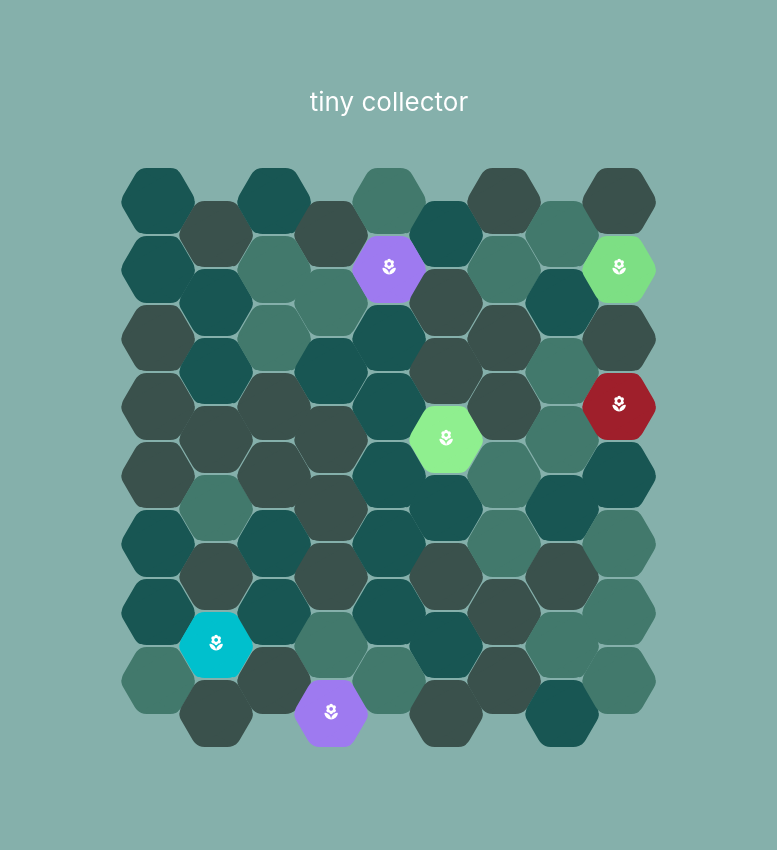
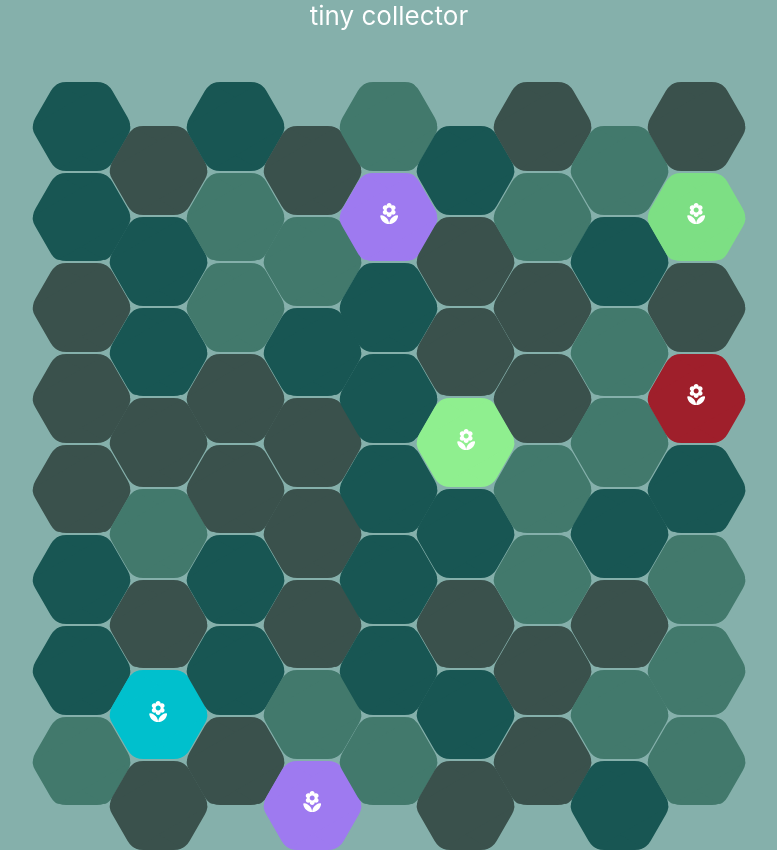
Before and after one commit to shelkeller/tiny-collector, a React (Create React App) app: page / in a window 1280 px wide. Shown: the whole page, without its empty margins (251-1028 px from the left). Before the commit the page ends 800 px from the top, so only its background shows below. Built offline with nearby package versions, Linux system fonts and the light colour scheme.

Commit message:
tooltip stuff

```diff
--- a/src/App.js
+++ b/src/App.js
@@ -4,6 +4,7 @@ import HexagonGrid from 'react-hexagon-grid';
 import times from 'lodash/times';
 import LocalFloristRounded from "@material-ui/icons/LocalFloristRounded";
 import PlotRow from './components/PlotGrid';
+import { useState } from 'react';
 
 // returns an integer between 0 and max
 function roll(max) {
@@ -28,7 +29,6 @@ function App() {
   const rowSize = 9;
   const plots2D = [];
   let hexagons = generatePlots(rowSize*(rowSize-1));
-
   while(hexagons.length) plots2D.push(hexagons.splice(0, rowSize));
 
   times(plots2D.length, index => {
@@ -37,6 +37,7 @@ function App() {
       plots2D[index][index2].column = index2;
     });
   });
+
 
   return (
     <>
--- a/src/components/PlotGrid.js
+++ b/src/components/PlotGrid.js
@@ -1,50 +1,72 @@
 import { makeStyles } from "@material-ui/core/styles";
 import LocalFloristRounded from "@material-ui/icons/LocalFloristRounded";
+import { useState } from "react";
+import Tooltip from '@material-ui/core/Tooltip';
+
 
 function Plot(props){
   let plot = props.plot;
+  let plots = props.plots;
+  let setPlots = props.setPlots;
   let classy = "hexagon "+plot.content;
-  let grassOptions = ["#42796c",
-"#3a514c",
-"#185653"]
+  let grassOptions = [
+    "#42796c",
+    "#3a514c",
+    "#185653"
+  ]
 
-  let flowerOptions = ["#9f1f2b",
-"#e88f00",
-"#e0c55f",
-"#7ddf84",
-"#00c0cd",
-"#9e7af0"]
+  let flowerOptions = [
+    "#9f1f2b",
+    "#e88f00",
+    "#e0c55f",
+    "#7ddf84",
+    "#00c0cd",
+    "#9e7af0"
+  ]
 
-  let color = grassOptions[Math.floor(Math.random() * Math.floor(3))]
+function getRandom(min, max) {
+  return Math.random() * (max - min) + min;
+}
+  let color = grassOptions[Math.floor(Math.random() * Math.floor(3))];
+  let filter = "";
   let content = <></>
   if (plot.isFlower){
     color = flowerOptions[Math.floor(Math.random() * Math.floor(7))]
     content = <LocalFloristRounded />;
   }
 
+
+
   let handleClick = (id) => {
-    console.log(id);
+    let thePlot = plots.filter((plot) => {return plot.id === id})[0];
+    console.log(thePlot);
   }
 
+
+  let tooltipContent = <p style={{fontSize: 14}}>{"Your ass is " + plot.content}</p>
+let myStyle = { backgroundColor: color };
   return (
-    <div className={classy} style={{backgroundColor: color}} onClick={()=>{
+    <Tooltip title={tooltipContent} arrow>
+    <div className={classy} style={myStyle} onClick={()=>{
       handleClick(plot.id);
     }} >
       <div className="hexagontent">
         {content}
       </div>
     </div>
+    </Tooltip>
   )
 
 }
 
 function PlotRow(props){
+  const [plots, setPlots] = useState(props.plots);
 
   return (
     <div className="ibws-fix">
     {
-      props.plots.map((plot, i)=>{
-        return <Plot key={"key"+i} plot={plot} />
+      plots.map((plot, i)=>{
+        return <Plot key={"key"+i} plot={plot} plots={plots} setPlots={setPlots} />
       })
     }
     </div>
--- a/src/hexagon.css
+++ b/src/hexagon.css
@@ -5,20 +5,18 @@
   padding: 0;
   box-sizing: border-box;
 }
-html {
-  font-size: 75%
-}
+
 
 
 
 :root {
-  --hexWidth: 3vw;
+  --hexWidth: 4vw;
   --hexHeight: calc( var(--hexWidth)* 1.732)
 }
 
 @media only screen and (max-width: 768px) {
   :root {
-    --hexWidth: 6vw;
+    --hexWidth: 7vw;
   }
 }
 
```
Also changed, not shown: 1 other file (tests, documents, lock files or other folders).
